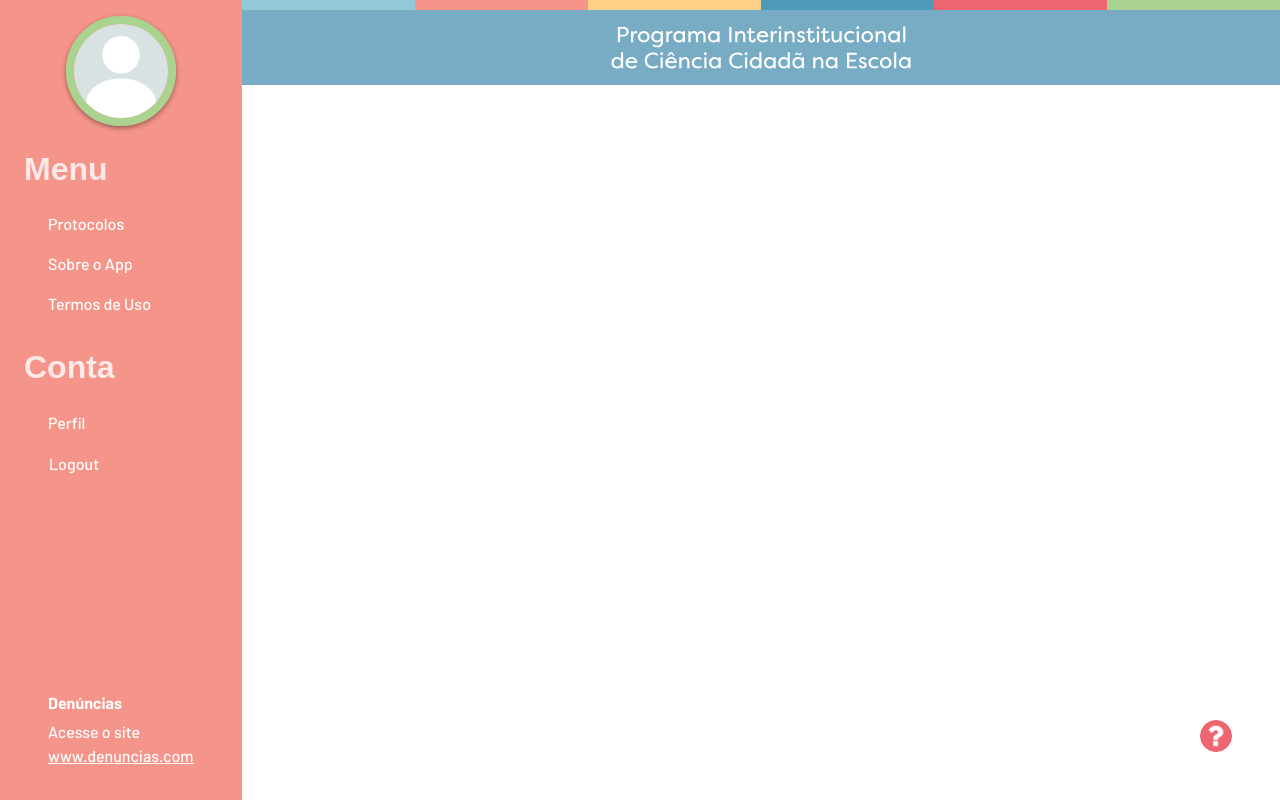
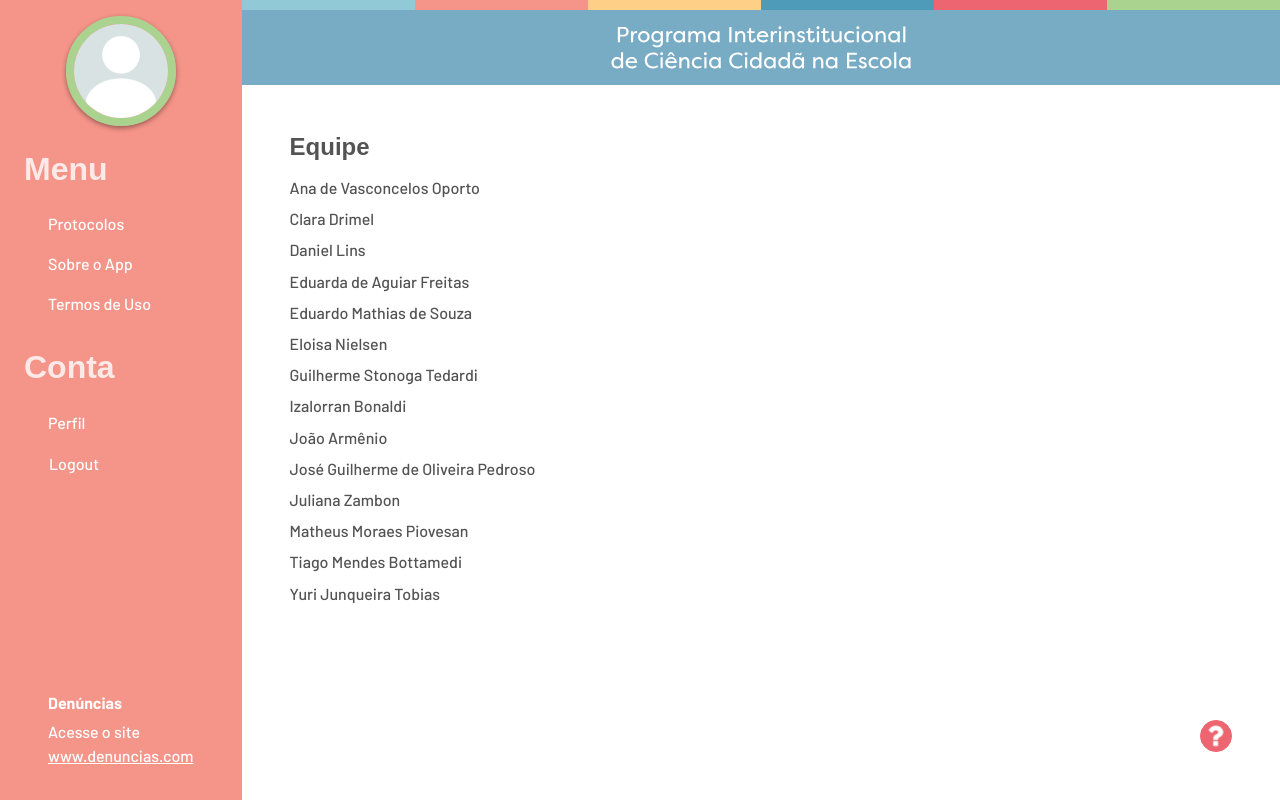
Before and after one commit to VRI-UFPR/CienciaNaEscola, a React (Create React App) app: page /team in a window 1280 px wide. Built offline with nearby package versions, Linux system fonts and the light colour scheme; a web font is replaced by a local one.

Commit message:
[FIX]: atualização de props

```diff
--- a/src/pages/InfosPage.jsx
+++ b/src/pages/InfosPage.jsx
@@ -30,19 +30,10 @@ const infosPageStyles = `
 `;
 
 function InfosPage(props) {
-    const { showSidebar, showAccept, showNavTogglerMobile, showNavTogglerDesktop } = props;
+    const { title, content, showSidebar, showAccept, showNavTogglerMobile, showNavTogglerDesktop } = props;
     const navigate = useNavigate();
     const modalRef = useRef(null);
     const location = useLocation();
-
-    let content, title;
-    if (location.pathname === '/about') {
-        title = 'Sobre o PICCE';
-        content = aboutPICCE;
-    } else if (location.pathname === '/equipe') {
-        title = 'Equipe';
-        content = teamMembers;
-    }
 
     return (
         <div className="d-flex flex-column font-barlow vh-100">
```
